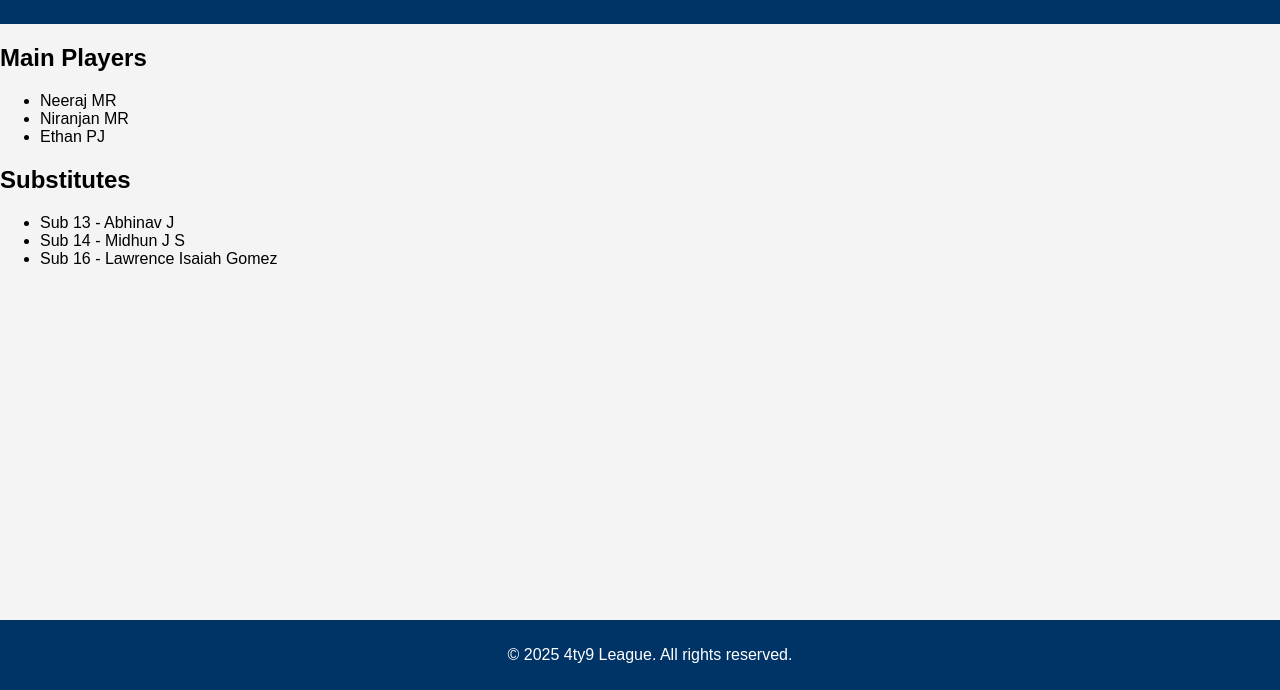
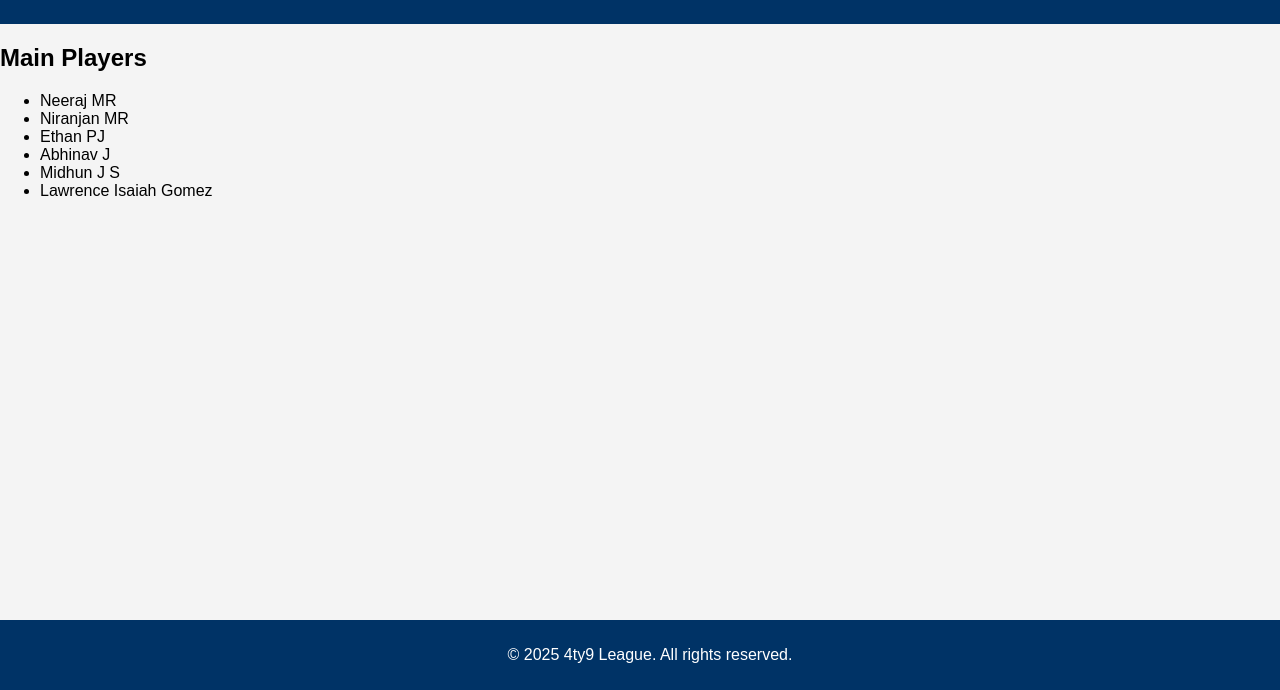
Before and after one commit to FCMilano10/Udaip-Champions-League-, a plain HTML site: page players.html in a window 1280 px wide. Shown: the part 110-800 px from the top of the page. Drawn offline with Linux system fonts and the light colour scheme.

Commit message:
Update players.html

```diff
--- a/players.html
+++ b/players.html
@@ -25,13 +25,9 @@
             <li>Neeraj MR</li>
             <li>Niranjan MR</li>
             <li>Ethan PJ</li>
-        </ul>
-
-        <h2>Substitutes</h2>
-        <ul>
-            <li>Sub 13 - Abhinav J</li>
-            <li>Sub 14 - Midhun J S</li>
-            <li>Sub 16 - Lawrence Isaiah Gomez</li>
+            <li>Abhinav J</li>
+            <li>Midhun J S</li>
+            <li>Lawrence Isaiah Gomez</li>
         </ul>
     </section>
 
```
